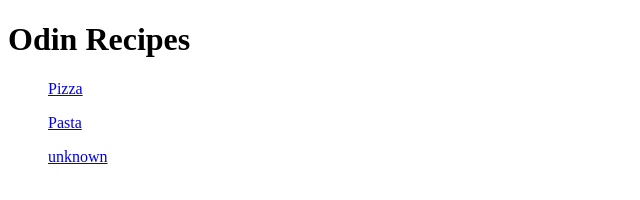
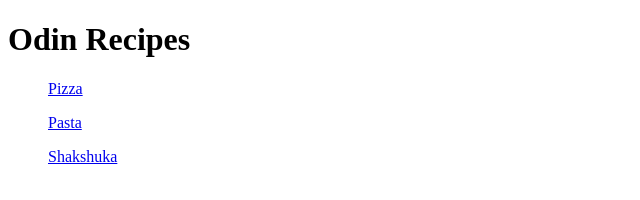
Before and after one commit to marmalade11/odin-recipes, a plain HTML site: page index.html in a window 1280 px wide. Shown: the full height of the page, 0-640 px from the left. Drawn offline with Linux system fonts and the light colour scheme.

```diff
--- a/index.html
+++ b/index.html
@@ -13,7 +13,7 @@
   <p></p>
   <a href="pasta.html"> Pasta</a>
   <p> </p>
-  <a href="pasta.html"> unknown</a>
+  <a href="shakshuka.html"> Shakshuka</a>
   </ul>
 </body>
 </html>
```
